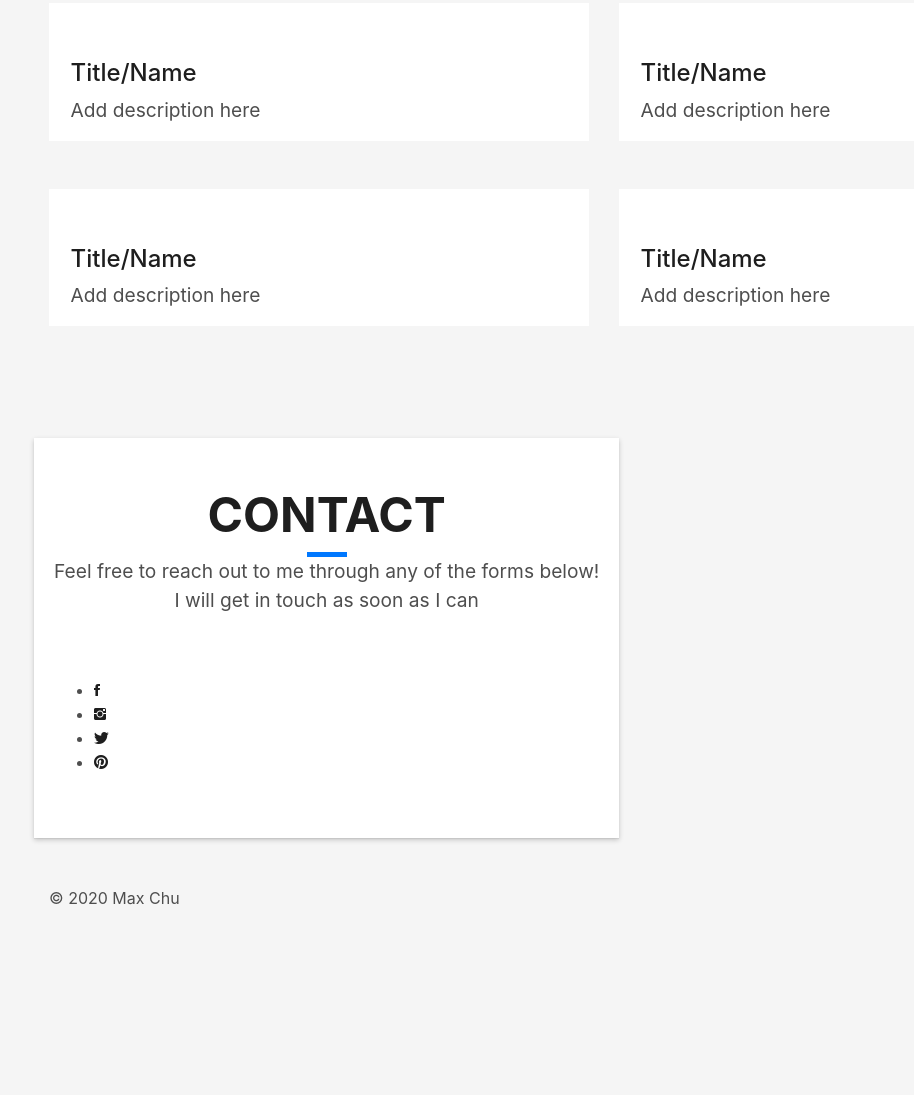
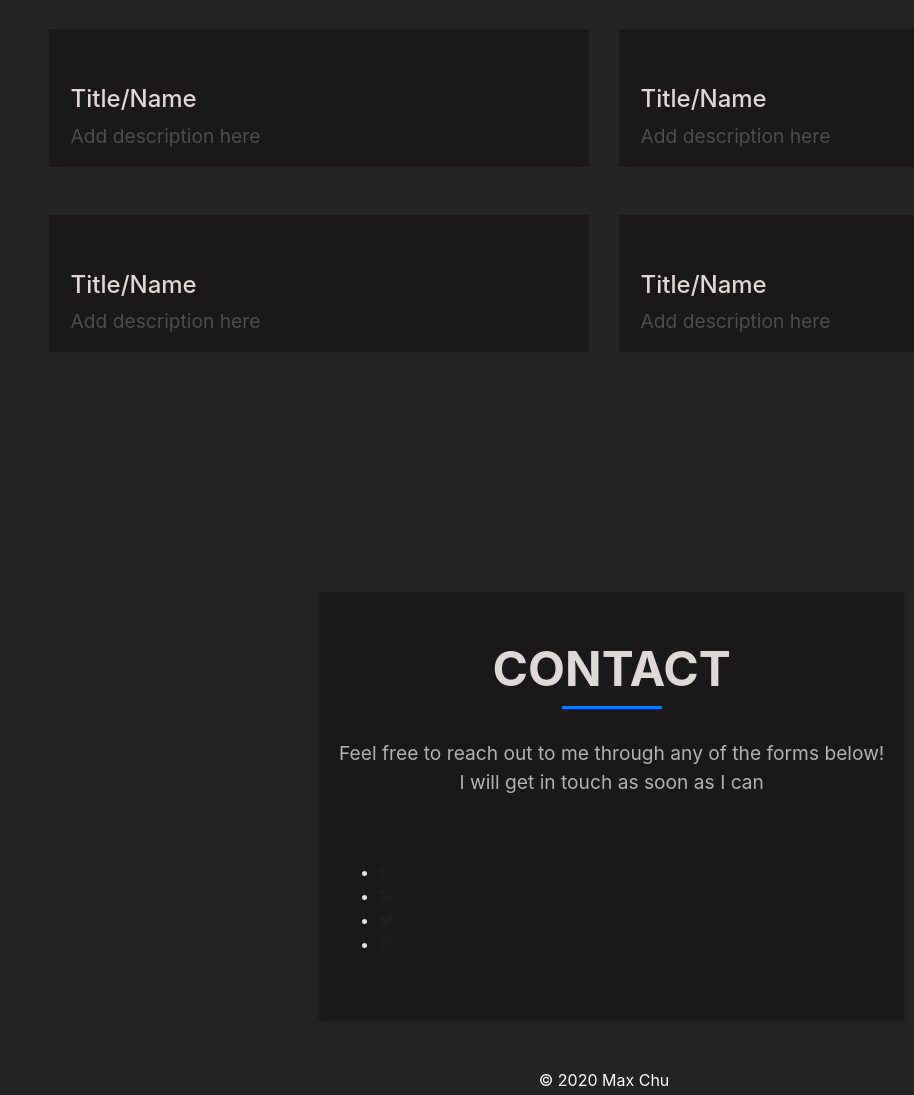
Before and after one commit to max-chu/Old-Personal-Website, a plain HTML site: page index.html in a window 1280 px wide. Shown: the part 1445-2540 px from the top of the page, without its empty margins (36-950 px from the left). Before the commit the page ends 2371 px from the top, so only its background shows below. Drawn offline with Linux system fonts and the light colour scheme; files whose address does not match are found by name.

Commit message:
Add Contact Section

```diff
--- a/css/style.css
+++ b/css/style.css
@@ -1,8 +1,9 @@
 
 body {
-  background-color: #f5f5f5;
-  color: #4e4e4e;
+  background-color: #252424;
+  color: #e4e0e0;
 }
+
 
 h1,
 h2,
@@ -10,7 +11,7 @@ h3,
 h4,
 h5,
 h6 {
-  color: #1e1e1e;
+  color: #e0d7d7;
 }
 
 a {
@@ -28,12 +29,66 @@ a:hover {
   position: relative;
 }
 
+.color-a {
+  color: #0078ff;
+}
+
+.box-shadow,
+.paralax-mf,
+.service-box,
+.work-box,
+.card-blog {
+  box-shadow: 0 13px 8px -10px rgba(0, 0, 0, 0.1);
+}
+
+.box-shadow-a,
+.button:hover {
+  box-shadow: 0 0 0 4px #cde1f8;
+}
+
+.display-5 {
+  font-size: 2.5rem;
+  font-weight: 300;
+  line-height: 1.1;
+}
+
+.display-6 {
+  font-size: 2rem;
+  font-weight: 300;
+  line-height: 1.1;
+}
+
+.avatar {
+  width: 32px;
+  height: 32px;
+  margin-right: 4px;
+  overflow: hidden;
+}
 
 .bg-image {
   background-repeat: no-repeat;
   background-attachment: fixed;
   background-size: cover;
   background-position: center center;
+}
+
+.overlay-mf {
+  background-color: #252424;
+}
+
+.overlay-mf {
+  position: absolute;
+  top: 0;
+  left: 0px;
+  padding: 0;
+  height: 100%;
+  width: 100%;
+  opacity: .7;
+}
+
+.paralax-mf {
+  position: relative;
+  padding: 8rem 0;
 }
 
 .display-table {
@@ -55,6 +110,7 @@ a:hover {
 
 .sect-pt4 {
   padding-top: 4rem;
+  background-color: #252424;
 }
 
 .sect-mt4 {
@@ -82,13 +138,14 @@ a:hover {
 }
 
 .subtitle-a {
-  color: #4e4e4e;
+  color: #f5f5f5b2;
   font-size: 120%;
+  margin-top: 30px;
 }
 
 .line-mf {
-  width: 40px;
-  height: 5px;
+  width: 100px;
+  height: 3px;
   background-color: #0078ff;
   margin: 0 auto;
 }
@@ -123,8 +180,8 @@ a:hover {
 .box-shadow-full {
   padding: 3rem 1.25rem;
   position: relative;
-  background-color: #fff;
   margin-bottom: 3rem;
+  background-color: #1a1818;
   z-index: 2;
   box-shadow: 0 1px 1px 0 rgba(0, 0, 0, 0.06), 0 2px 5px 0 rgba(0, 0, 0, 0.2);
 }
@@ -171,7 +228,7 @@ a:hover {
 
 .navbar-b.navbar-trans .nav-link:hover,
 .navbar-b.navbar-reduce .nav-link:hover {
-  color: #1B1B1B;
+  color: #fff;
 }
 
 .navbar-b.navbar-trans .nav-link:hover:before,
@@ -207,7 +264,7 @@ a:hover {
 
 .navbar-b.navbar-reduce {
   transition: all .5s ease-in-out;
-  background-color: #fff;
+  background-color: #252424;
   padding-top: 15px;
   padding-bottom: 15px;
 }
@@ -265,15 +322,13 @@ a:hover {
 
 .navbar-b .dropdown-menu .dropdown-item:hover {
   background-color: #0078ff;
-  color: #fff;
+  background-color: #252424;
   transition: all 500ms ease;
 }
 
 .navbar-b .dropdown-menu .dropdown-item.active {
   background-color: #0078ff;
 }
-
-
 
 
 /* Intro Cover */
@@ -304,6 +359,7 @@ a:hover {
   color: #fff;
   font-weight: 600;
   font-size: 3rem;
+
 }
 
 .intro .intro-subtitle {
@@ -348,6 +404,7 @@ a:hover {
 
 /* About Me */
 
+
 .row {
   display: flex;
 }
@@ -368,7 +425,7 @@ a:hover {
   margin-bottom: 3rem;
   -webkit-backface-visibility: hidden;
   backface-visibility: hidden;
-  background-color: #fff;
+  background-color: #1a1818;
 }
 
 .work-box:hover img {
@@ -401,3 +458,34 @@ a:hover {
 .w-description {
   font-size: 1.2rem;
 }
+
+
+/* Contact Section*/
+
+.footer-paralax {
+  padding: 4rem 0 0 0;
+}
+
+.contact-mf {
+  margin-top: 4rem;
+  margin-left: 25%;
+
+}
+
+.title-left-contact {
+  text-align: center;
+}
+
+/* Footer */
+
+footer {
+  text-align: center;
+  color: #fff;
+  padding-bottom: 4rem;
+}
+
+footer .copyright {
+  margin-bottom: .3rem;
+}
+
+my
```
